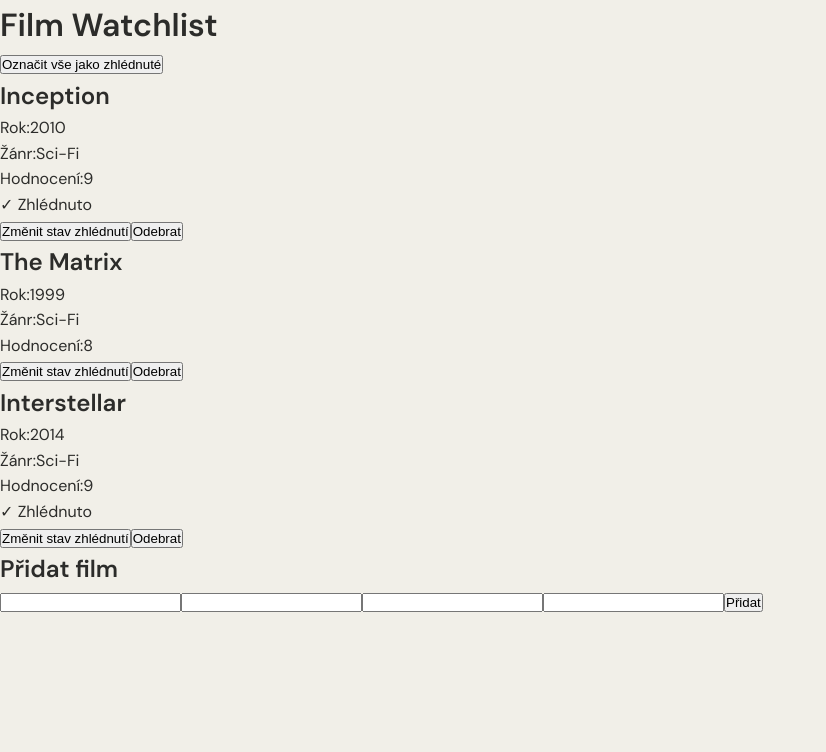
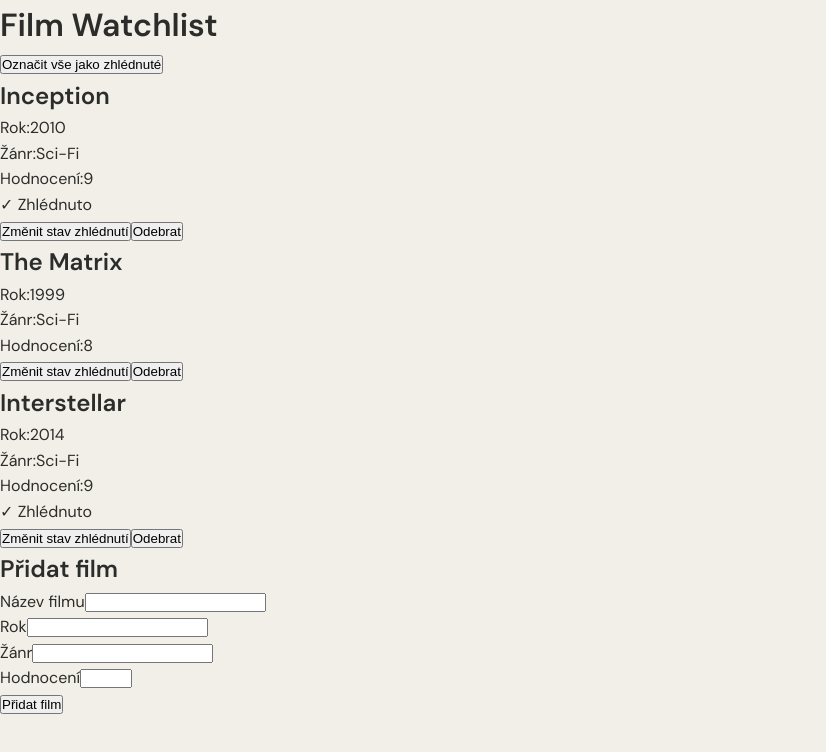
Before and after one commit to prcv00/4IT427_prcv00, a React (Vite) app: page / in a window 1280 px wide. Shown: the top 752 px of the page, without its empty margins (0-826 px from the left). Built offline with nearby package versions, Linux system fonts and the light colour scheme.

Commit message:
feat: Úkol 3 – useWatchlist kontext OPRAVA

```diff
--- a/src/App.tsx
+++ b/src/App.tsx
@@ -1,4 +1,4 @@
-import { AddFilmForm } from "./components/addFilmForm";
+import AddFilmForm from "./components/addFilmForm";
 import { FilmCard } from "./components/FilmCard";
 import { useWatchlist } from "./context/WatchlistContext";
 
@@ -12,12 +12,12 @@
     <button onClick={markAllAsWatched}> Označit vše jako zhlédnuté</button>
     {
       films.map((film) => (
-        <FilmCard key={film.title} {...film} onToggleWatched={() => toggleWatched(film.id)} onRemove= {()=> removeFilm(film.id)}/>
+        <FilmCard key={film.id} {...film} onToggleWatched={() => toggleWatched(film.id)} onRemove= {()=> removeFilm(film.id)}/>
       ))
     }
-    <AddFilmForm onAdd={addFilm}></AddFilmForm>
+    <AddFilmForm/>
     </main>
-  );s
+  );
 }
 
 export default App
--- a/src/components/AddFilmForm.tsx
+++ b/src/components/AddFilmForm.tsx
@@ -1,26 +1,85 @@
-import type { Film } from "@/types/film.types";
+import { useState } from "react";
+import { useWatchlist } from "../context/WatchlistContext";
 
-export function AddFilmForm ({onAdd}: {onAdd: (film:Film) => void}){
-    function add(formData:FormData){
-        const title = formData.get("title")
-        const year = formData.get("year")
-        const genre = formData.get("genre")
-        const rating = formData.get("rating")
-        onAdd( { id: crypto.randomUUID(),
-             title: (typeof title === 'string') ? title : "",
-             year: (typeof year === 'number') ? year : 0,
-             genre: (typeof genre === 'string') ? genre : "",
-             rating: (typeof rating === 'number') ? rating : 0,
-             watched: false })
-    }
-    return (
-        <form action={add} className="AddFilmForm">
-            <h2>Přidat film</h2>
-            <input type = "text" name="title"></input>
-            <input type = "number" name="year"></input>
-            <input name="genre"></input>
-            <input name="rating"></input>
-            <button type="submit">Přidat</button>
-        </form>
-    )
+function AddFilmForm() {
+  const { addFilm } = useWatchlist();
+
+  const [title, setTitle] = useState("");
+  const [year, setYear] = useState("");
+  const [genre, setGenre] = useState("");
+  const [rating, setRating] = useState("");
+
+  return (
+    <form
+      onSubmit={(event) => {
+        event.preventDefault();
+
+        addFilm({
+          id: crypto.randomUUID(),
+          title,
+          year: Number(year),
+          genre,
+          rating: Number(rating),
+          watched: false,
+        });
+
+        setTitle("");
+        setYear("");
+        setGenre("");
+        setRating("");
+      }}
+    >
+      <h2>Přidat film</h2>
+
+      <div>
+        <label htmlFor="title">Název filmu</label>
+        <input
+          id="title"
+          type="text"
+          value={title}
+          onChange={(event) => setTitle(event.target.value)}
+          required
+        />
+      </div>
+
+      <div>
+        <label htmlFor="year">Rok</label>
+        <input
+          id="year"
+          type="number"
+          value={year}
+          onChange={(event) => setYear(event.target.value)}
+          required
+        />
+      </div>
+
+      <div>
+        <label htmlFor="genre">Žánr</label>
+        <input
+          id="genre"
+          type="text"
+          value={genre}
+          onChange={(event) => setGenre(event.target.value)}
+          required
+        />
+      </div>
+
+      <div>
+        <label htmlFor="rating">Hodnocení</label>
+        <input
+          id="rating"
+          type="number"
+          min="1"
+          max="10"
+          value={rating}
+          onChange={(event) => setRating(event.target.value)}
+          required
+        />
+      </div>
+
+      <button type="submit">Přidat film</button>
+    </form>
+  );
 }
+
+export default AddFilmForm;
--- a/src/context/WatchlistContext.tsx
+++ b/src/context/WatchlistContext.tsx
@@ -17,38 +17,40 @@
     markAllAsWatched: () => void;
 
 }
-const WatchlistContext = createContext<WatchlistContextType>({
-    films:initialFilms,
-    addFilm: () => {},
-    removeFilm: () => {},
-    toggleWatched: () => {},
-    markAllAsWatched: () => {}});
+const WatchlistContext = createContext<WatchlistContextType | null>(null);
 
-export function WatchlistProvider({ children }: { children: ReactNode }) {
-    const [films, setFilms] = useState<Film[]>(initialFilms)
 
-    function toggleWatched(id:string){
-        return () => (
-            setFilms(prev => prev.map(film =>
-            film.id === id? {...film, watched:!film.watched} : film
-        )))
-    }
+interface WatchlistProviderProps {
+  children: ReactNode;
+}
 
-    function markAllAsWatched(){
-        return setFilms(prev => prev.map(film => ({...film, watched:true})))
-    }
+export function WatchlistProvider({ children }: WatchlistProviderProps) {
+    const [films, setFilms] = useState<Film[]>(initialFilms);
 
-    function addFilm(film:Film){
-        return () => (
-            setFilms(prev => [...prev, film]
-        ))
-    }
+    const addFilm = (film: Film) => {
+        setFilms((prevFilms) => [...prevFilms, film]);
+    };
 
-    function removeFilm(id:string){
-        return () => (
-            setFilms(prev => prev.filter(f=>f.id !== id)
-        ))
-    }
+    const removeFilm = (id: string) => {
+        setFilms((prevFilms) => prevFilms.filter((film) => film.id !== id));
+    };
+
+    const toggleWatched = (id: string) => {
+        setFilms((prevFilms) =>
+        prevFilms.map((film) =>
+            film.id === id ? { ...film, watched: !film.watched } : film,
+        ),
+        );
+    };
+
+    const markAllAsWatched = () => {
+        setFilms((prevFilms) =>
+        prevFilms.map((film) => ({
+            ...film,
+            watched: true,
+        })),
+        );
+    };
 
     useEffect(()=>{
         const watchedCount = films.filter(f=>f.watched).length;
@@ -57,5 +59,12 @@
 
     return (<WatchlistContext.Provider value={{ films, addFilm, removeFilm, toggleWatched, markAllAsWatched }}>{children}</WatchlistContext.Provider>);
 }
+export function useWatchlist() {
+  const context = useContext(WatchlistContext);
 
-export const useWatchlist = () => useContext(WatchlistContext)
+  if (!context) {
+    throw new Error("useWatchlist must be used inside WatchlistProvider");
+  }
+
+  return context;
+}
--- a/src/main.tsx
+++ b/src/main.tsx
@@ -5,9 +5,9 @@
 import { WatchlistProvider } from './context/WatchlistContext.tsx';
 
 createRoot(document.getElementById('root')!).render(
+  <StrictMode>
   <WatchlistProvider>
-    <StrictMode>
       <App />
-    </StrictMode>
   </WatchlistProvider>
+  </StrictMode>
 )
```
